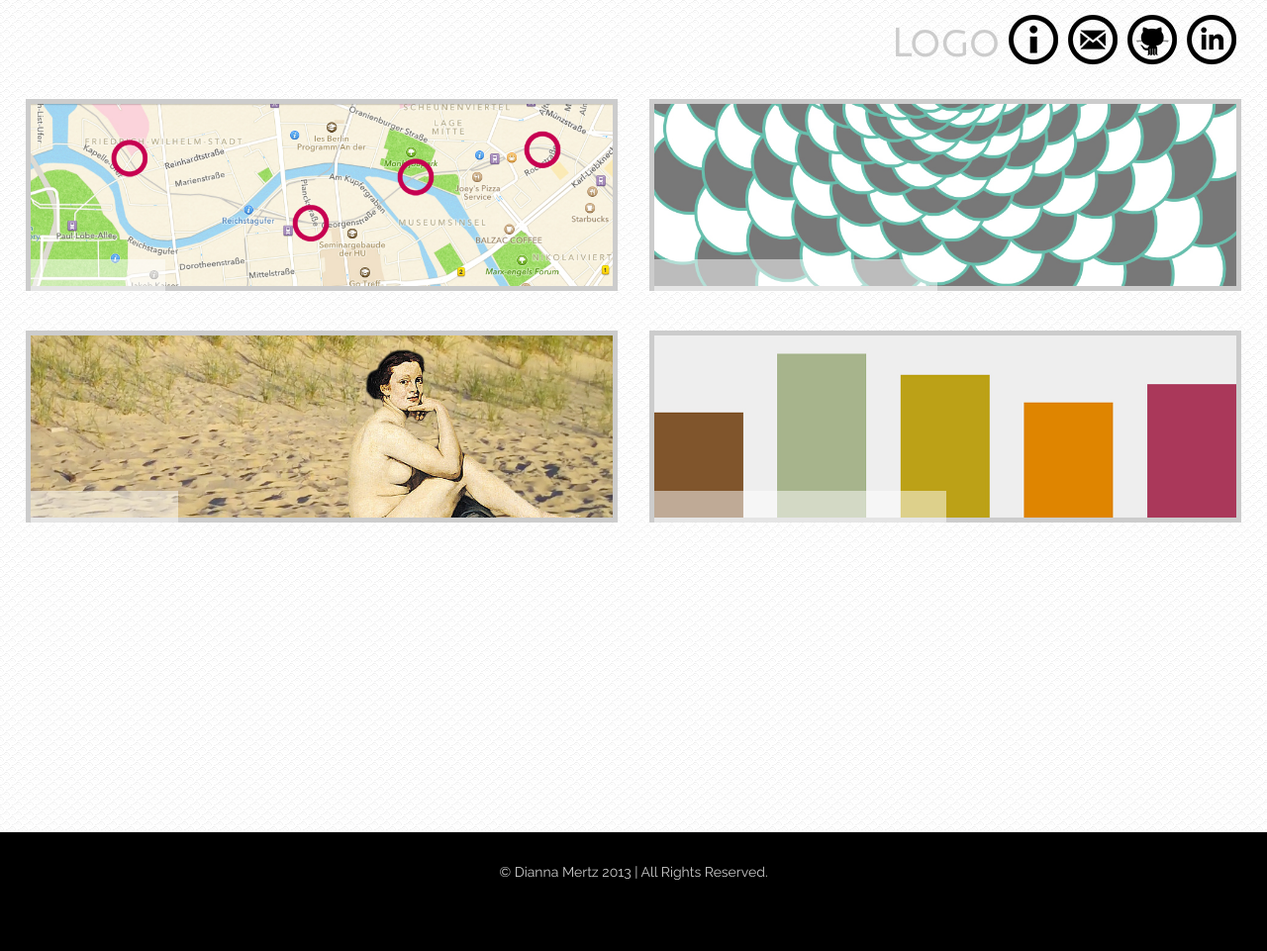
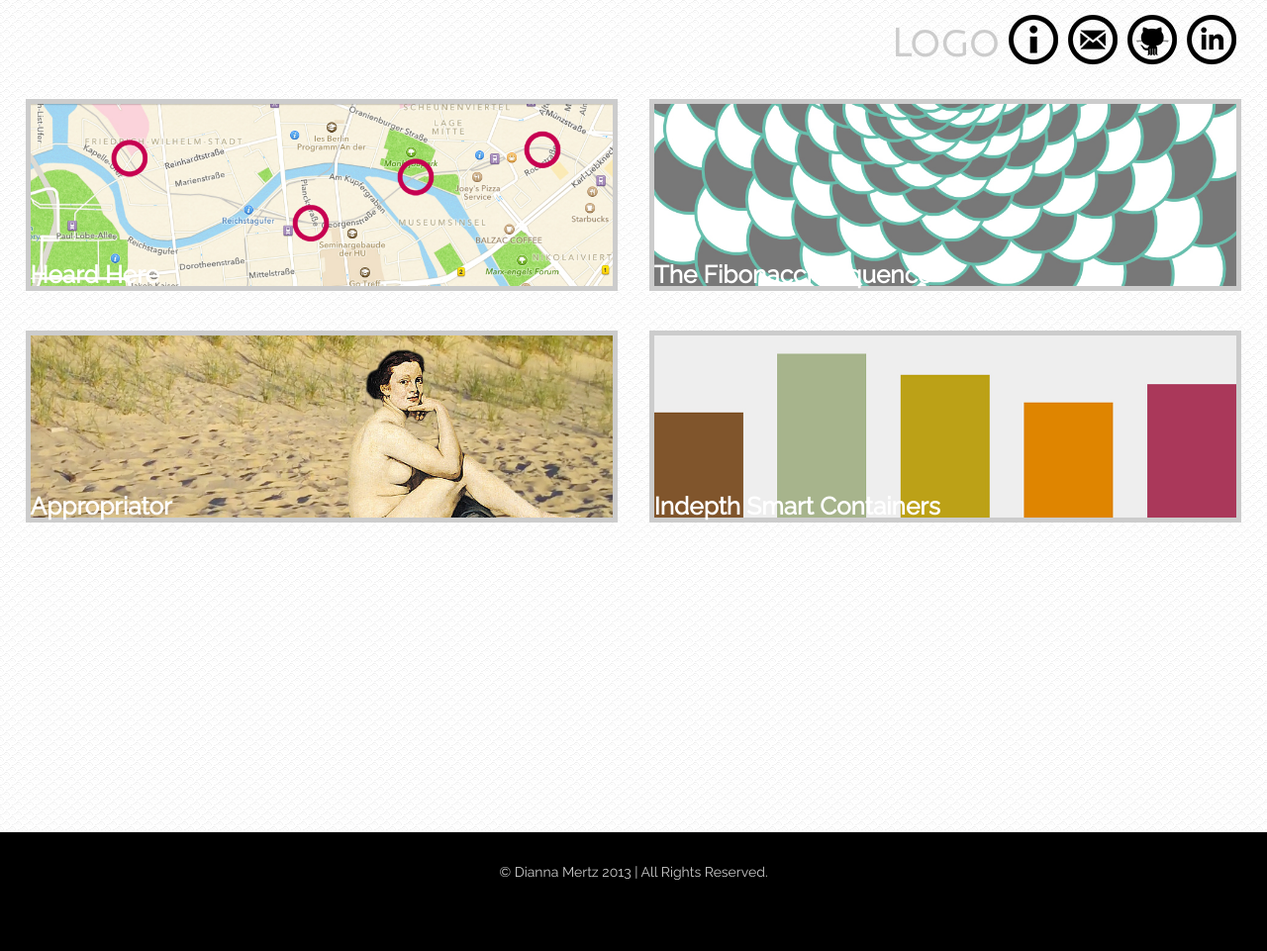
Before and after one commit to diannamertz/doubledi.github.com, a Jekyll site: the page built from index.html, in a window 1280 px wide. Shown: the whole page at 99% size. Built offline with Jekyll 4.4.1, drawn with Linux system fonts in a browser that asks for light colours.

Commit message:
delete text background

```diff
--- a/css/style.css
+++ b/css/style.css
@@ -41,8 +41,8 @@ ul.entries li {
 
 ul.entries li h3 {
   font-family: 'Raleway', sans-serif;
-  background: #ffffff;
-  opacity: 0.5;
+  /*background: #ffffff;
+  opacity: 0.5; */
   position: absolute;
   bottom: -10px;
   padding-right: 6px;
```
